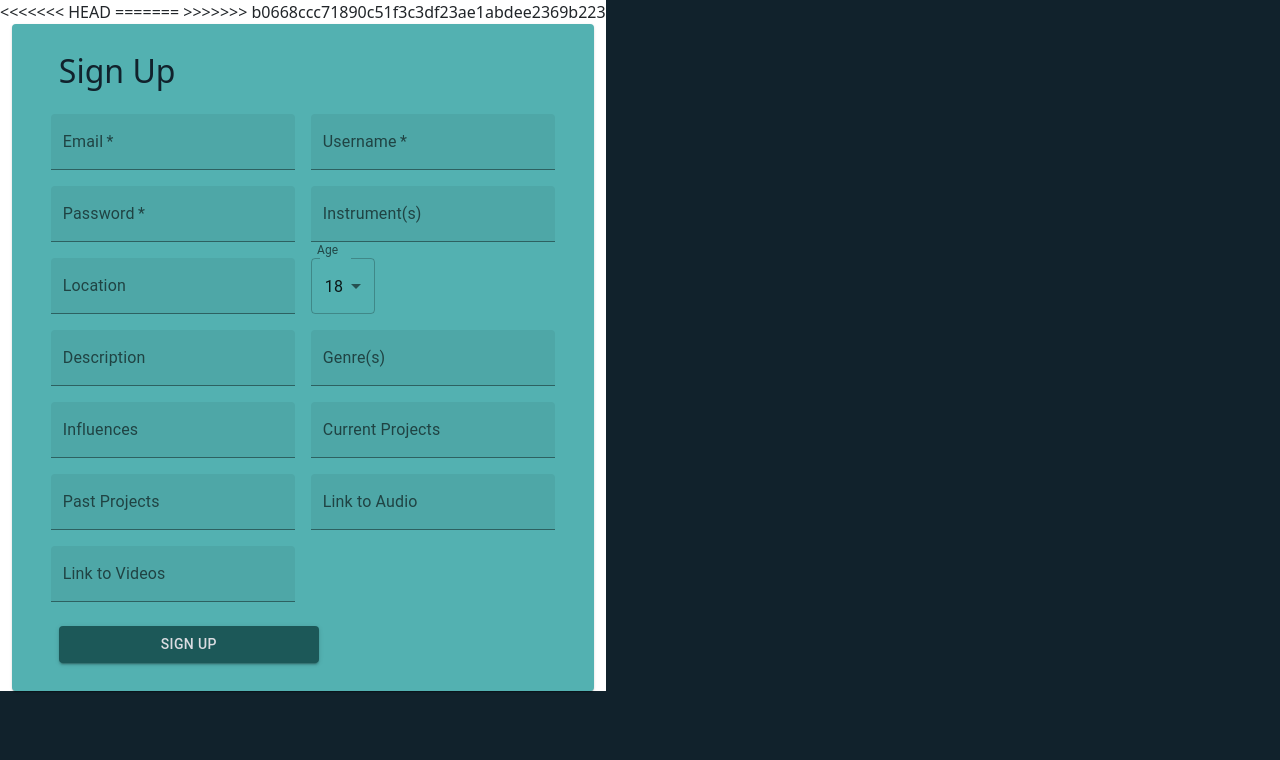
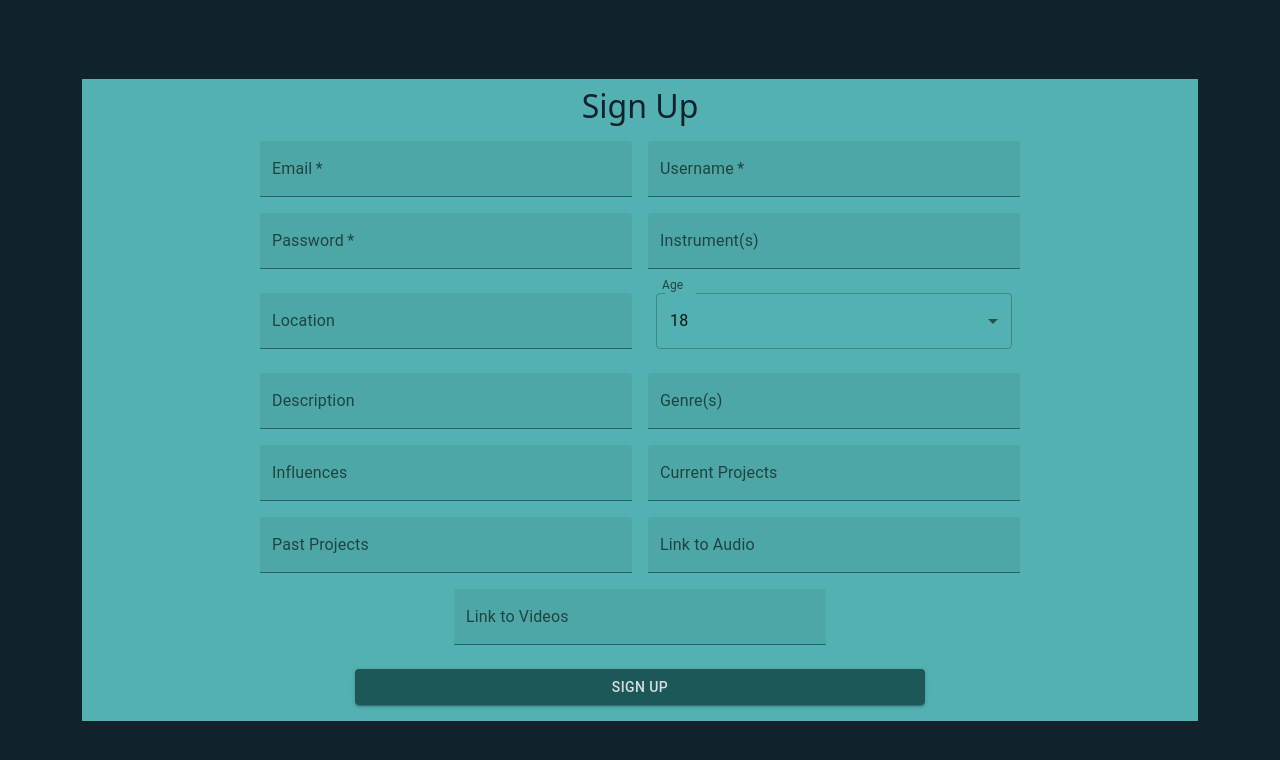
Before and after one commit to KLong75/musicology, a React (Create React App) app in the folder client/: page /signup in a window 1280 px wide. Shown: the top 760 px of the page. Built offline with nearby package versions, Linux system fonts and the light colour scheme.

Commit message:
login and signup forms styled

```diff
--- a/client/public/index.html
+++ b/client/public/index.html
@@ -24,11 +24,7 @@
       work correctly both with client-side routing and a non-root public URL.
       Learn how to configure a non-root public URL by running `npm run build`.
     -->
-<<<<<<< HEAD
-    <title>Musicology</title>
-=======
     <title>MUSICOLOGY</title>
->>>>>>> b0668ccc71890c51f3c3df23ae1abdee2369b223
   </head>
   <body>
     <noscript>You need to enable JavaScript to run this app.</noscript>
--- a/client/src/index.css
+++ b/client/src/index.css
@@ -12,7 +12,7 @@ code {
     monospace;
 } */
 
-:root {
+html, #root {
   --bg: #F69000;
   --bg-accent: #F6C624;
   --secondary: #53B1B1;
@@ -23,15 +23,11 @@ code {
   --border: 1px solid #474A4D;
   --border-radius: 8px;
   --speed: 500ms;
-  position: relative;
-  display: flex;
-
 }
 
-html {
+html, #root {
   background-color: #11222C;
-  position: relative;
-  display: flex;
+  min-height: 100%;
 }
 
 main, header, footer {
@@ -40,23 +36,33 @@ main, header, footer {
   display: flex;
 }
 
+.container {
+  max-width: 100%;
+}
+
 /* Bulletin Board */
 .listTitle {
   color: #F69000;
 }
 
 /* Forms */
-#card {
+form {
   background-color: var(--secondary);
-  display: flex;
   justify-content: center;
   align-content: center;
   position: relative;
+  display: flex;
+  flex-wrap: wrap;
 }
 
-form {
+.form-input {
+  justify-content: center;
+}
+
+/* form {
   position: relative;
-}
+  background-color: #53B1B1;
+} */
 
 form h2 {
   color: #11222C;
@@ -69,10 +75,25 @@ form h2 {
 #btn {
   background-color: #1C5858;
   color: #DADCE1;
+  justify-content: center;
+}
+
+.form-input {
+  justify-content: center;
 }
 
 #signup {
   color: #11222C;
+  align-items: center;
+  text-align: center;
+  position: relative;
+}
+
+#login {
+  color: #11222C;
+  align-items: center;
+  text-align: center;
+  position: relative;
 }
 
 /* Landing Page */
--- a/client/src/pages/Login.js
+++ b/client/src/pages/Login.js
@@ -1,5 +1,5 @@
 import React, { useState } from 'react';
-import { TextField, Button, Card } from '@mui/material';
+import { TextField, Button, Stack, Grid } from '@mui/material';
 import { useMutation } from '@apollo/client';
 //import { Link } from 'react-router-dom';
 import { LOGIN_USER } from '../utils/mutations';
@@ -32,22 +32,30 @@ const Login = () => {
   };
 
   return (
-    <Card id="card" className="postition-relative align-items-center justify-content-center col-10">
-      <form className="m-1 p-1 align-items-center justify-content-center" noValidate autoComplete="off" onSubmit={handleFormSubmit}>
-        <h2 id="text" className="row m-1 align-items-center justify-content-center">Login</h2>
+    <Grid
+    container
+    spacing={0}
+    direction="column"
+    alignItems="center"
+    justifyContent="center"
+    style={{ minHeight: '100vh' }}
+    >
+      <form  className="m-1 p-1 align-items-center justify-content-center" noValidate autoComplete="off" onSubmit={handleFormSubmit}>
+        <h2 id='login' className="row m-1 col-12 align-items-center justify-content-center">Login</h2>
+          <Stack direction='row' alignItems="center" className='row form-input justify-content-center'>
+            <TextField required className="m-2 col-auto col-md-5" id="login-email" placeholder='email@address.com' label="Email" name='email' type='email' variant="filled" value={formState.email} onChange={handleChange} />
 
-        <TextField required className="row m-1 justify-content-center align-items-center" id="login-email" placeholder='email@address.com' label="Email" name='email' type='email' variant="filled" value={formState.email} onChange={handleChange} />
-
-        <TextField required className="row m-1 justify-content-center align-items-center" id="login-pw" type='password' placeholder='******' value={formState.password} label="Password"  name='password' variant="filled" onChange={handleChange} />
+            <TextField required className="m-2 col-auto col-md-5" id="login-pw" type='password' placeholder='******' value={formState.password} label="Password"  name='password' variant="filled" onChange={handleChange} />
             {error ? (
               <div>
                 <p className="error-text">Dude, the login info you entered was bogus. Please try again.</p>
               </div>
             ) : null}
             <div className="flex-row flex-end"></div>
-        <Button className="col-6 m-1 justify-content-center align-items-center" id="btn" variant="contained" type="submit">Login</Button>
+          </Stack>
+        <Button className="col-8 m-1 justify-content-center align-items-center" id="btn" variant="contained" type="submit">Login</Button>
       </form>
-    </Card>
+    </Grid>
   );
 };
 
--- a/client/src/pages/Signup.js
+++ b/client/src/pages/Signup.js
@@ -1,5 +1,5 @@
 import React, { useState } from 'react';
-import { TextField, InputLabel, MenuItem, Select,  Button, Card, FormControl } from '@mui/material';
+import { TextField, InputLabel, MenuItem, Select, Grid,  Button, Stack, FormControl } from '@mui/material';
 import { useMutation } from '@apollo/client';
 import { ADD_USER } from '../utils/mutations';
 import Auth from '../utils/auth';
@@ -67,22 +67,31 @@ const SignUp = () => {
   };
 
   return (
-   <Card id="card" className="justify-content-center align-items-center">
-      <form onSubmit={handleFormSubmit} className=" m-1 p-2 align-items-center justify-content-center space-between" noValidate autoComplete="off" >
-        <h2 id="signup" className="m-3 align-items-center justify-content-center">Sign Up</h2>
-        <div>
-          <TextField required className="m-2 justify-content-center align-items-center" id="email" placeholder='email@address.com'  label="Email" name='email' type='email' variant="filled" value={formState.email} onChange={handleChange} />
-          <TextField required className=" m-2 justify-content-center align-items-center" id="username" placeholder= 'What should we call you?' value={formState.username} label="Username" name='username' type='username' variant="filled" onChange={handleChange} />
+    <Grid
+    container
+    spacing={0}
+    direction="column"
+    alignItems="center"
+    justifyContent="center"
+    style={{ minHeight: '100vh' }}
+    >
+      <form onSubmit={handleFormSubmit} className="align-items-center justify-content-center" noValidate autoComplete="off" >
+        <h2 id="signup" className="row col-12 m-2 align-items-center justify-content-center">Sign Up</h2>
+        <Stack direction='row' alignItems="center" className='row form-input justify-content-center'>
+
+          <div className='row justify-content-center align-items-center'>
+            <TextField required className="m-2 col-auto col-md-4" id="email" placeholder='email@address.com'  label="Email" name='email' type='email' variant="filled" value={formState.email} onChange={handleChange} />
+            <TextField required className="m-2 col-auto col-md-4" id="username" placeholder= 'What should we call you?' value={formState.username} label="Username" name='username' type='username' variant="filled" onChange={handleChange} />
           </div>
-        <div>
-          <TextField required className=" m-2 justify-content-center align-items-center" id="password" type='password' placeholder='******' value={formState.password} label="Password" name='password' variant="filled" onChange={handleChange} />
-          <TextField  className=" m-2 justify-content-center align-items-center" id="instruments" placeholder='drums, bass, guitar, kazoo' value={formState.instruments} label="Instrument(s)" name='instruments' variant="filled" onChange={handleChange} />
 
+          <div className='row justify-content-center align-items-center'>
+            <TextField required className="m-2 col-auto col-md-4" id="password" type='password' placeholder='******' value={formState.password} label="Password" name='password' variant="filled" onChange={handleChange} />
+            <TextField  className="m-2 col-auto col-md-4" id="instruments" placeholder='drums, bass, guitar, kazoo' value={formState.instruments} label="Instrument(s)" name='instruments' variant="filled" onChange={handleChange} />
           </div>
-        <div>
-          <TextField className=" m-2 justify-content-center align-items-center" id="location" placeholder='city, state' value={formState.location} label="Location" name='location' variant="filled" onChange={handleChange} />
 
-          <FormControl >
+          <div className='row justify-content-center align-items-center'>
+            <TextField className="m-2 col-auto col-md-4" id="location" placeholder='city, state' value={formState.location} label="Location" name='location' variant="filled" onChange={handleChange} />
+            <FormControl className='m-2 col-auto col-md-4'>
               <InputLabel id="input-label">Age</InputLabel>
               <Select
                 labelId='age-select'
@@ -180,25 +189,31 @@ const SignUp = () => {
             </FormControl>
           </div>
 
-        <div>
-          <TextField className=" m-2 justify-content-center align-items-center" id="desctiption" placeholder='beginning guitarist etc.' value={formState.description} label="Description" name='description' variant="filled" onChange={handleChange} />
-          <TextField className=" m-2 justify-content-center align-items-center" id="genres" placeholder='rock, punk, metal, jazz, etc.' value={formState.genres} label="Genre(s)" name='genres' variant="filled" onChange={handleChange} />
+          <div className='row justify-content-center align-items-center'>
+            <TextField className="m-2 col-auto col-md-4" id="desctiption" placeholder='beginning guitarist etc.' value={formState.description} label="Description" name='description' variant="filled" onChange={handleChange} />
+            <TextField className="m-2 col-auto col-md-4" id="genres" placeholder='rock, punk, metal, jazz, etc.' value={formState.genres} label="Genre(s)" name='genres' variant="filled" onChange={handleChange} />
           </div>
-        <div>
-          <TextField className=" m-2 justify-content-center align-items-center" id="influences" placeholder='Pink Floyd, Pearl Jam' value={formState.influences} label="Influences" name='influences' variant="filled" onChange={handleChange} />
-          <TextField className=" m-2 justify-content-center align-items-center" id="currentProjects" placeholder='singer in death metal band' value={formState.currentProjects} label="Current Projects" name='currentProjects' variant="filled" onChange={handleChange} />
+
+          <div className='row justify-content-center align-items-center'>
+            <TextField className="m-2 col-auto col-md-4" id="influences" placeholder='Pink Floyd, Pearl Jam' value={formState.influences} label="Influences" name='influences' variant="filled" onChange={handleChange} />
+            <TextField className="m-2 col-auto col-md-4" id="currentProjects" placeholder='singer in death metal band' value={formState.currentProjects} label="Current Projects" name='currentProjects' variant="filled" onChange={handleChange} />
           </div>
-        <div>
-          <TextField className=" m-2 justify-content-center align-items-center" id="pastProjects" placeholder='drummer in country band' value={formState.pastProjects} label="Past Projects" name='pastProjects' variant="filled" onChange={handleChange} />
-          <TextField className=" m-2 justify-content-center align-items-center" id="audioLink" placeholder='SoundCloud, Bandcamp' value={formState.audioLink} label="Link to Audio" name='audioLink' variant="filled" onChange={handleChange} />
+
+          <div className='row justify-content-center align-items-center'>
+            <TextField className="m-2 col-auto col-md-4" id="pastProjects" placeholder='drummer in country band' value={formState.pastProjects} label="Past Projects" name='pastProjects' variant="filled" onChange={handleChange} />
+            <TextField className="m-2 col-auto col-md-4" id="audioLink" placeholder='SoundCloud, Bandcamp' value={formState.audioLink} label="Link to Audio" name='audioLink' variant="filled" onChange={handleChange} />
           </div>
-        <div>
-          <TextField className=" m-2 justify-content-center align-items-center" id="videoLink" placeholder='YouTube, Instagram, etc' value={formState.videoLink} label="Link to Videos" name='videoLink' variant="filled" onChange={handleChange} />
+
+          <div className='row justify-content-center align-items-center'>
+            <TextField className="m-2 col-auto col-md-4" id="videoLink" placeholder='YouTube, Instagram, etc' value={formState.videoLink} label="Link to Videos" name='videoLink' variant="filled" onChange={handleChange} />
           </div>
-        <Button className="col-6 m-3 justify-content-center align-items-center" id="btn" variant="contained" type="submit">Sign Up</Button>
+
+          <Button className="row col-6 m-3 justify-content-center align-items-center" id="btn" variant="contained" type="submit">Sign Up</Button>
+      </Stack>
+      {error && <div>Bogus dude. Sign up failed. Give it another shot!</div>}
       </form>
-      {error && <div>Bogus dude. Sign up failed. Give it another shot!</div>}
-    </Card>
+    </Grid>
+
   );
 };
 
```
Lines whose indentation alone changed are shown as unchanged.
